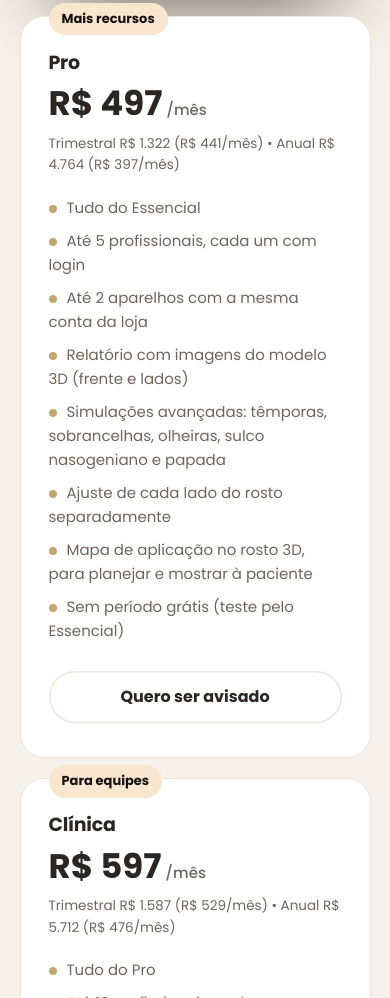
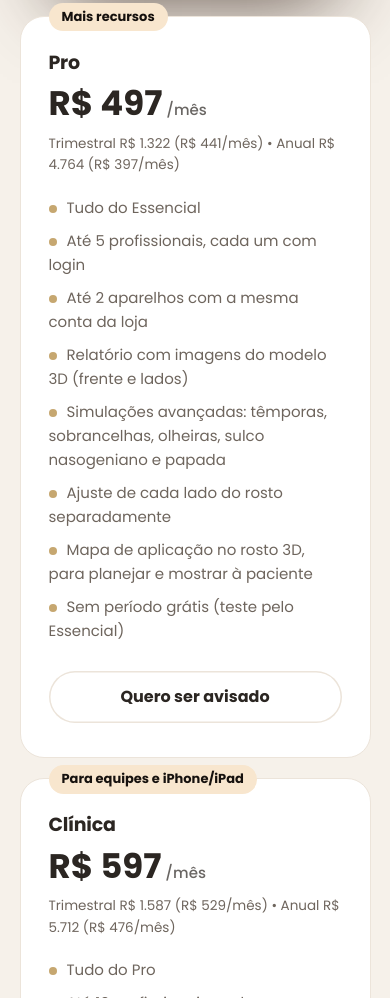
Before and after one commit to nicholassilvag/vellure-site, a plain HTML site: page index.html in a window 390 px wide. Shown: the part 10617-11615 px from the top of the page. Drawn offline with Linux system fonts and the light colour scheme.

Commit message:
Site: selo do Clínica 'Para equipes e iPhone/iPad'
Co-Authored-By: Claude Opus 5.5 <noreply@anthropic.com>
Claude-Session: https://claude.ai/code/session_014Lm6mGyUMTVBPFbaDGtvzm

```diff
--- a/index.html
+++ b/index.html
@@ -20,7 +20,7 @@
 <link rel="apple-touch-icon" href="assets/icone.png">
 <meta name="theme-color" content="#16110E">
 <link rel="icon" href="assets/favicon.png">
-<link rel="stylesheet" href="style.css?v=4">
+<link rel="stylesheet" href="style.css?v=5">
 <script>document.documentElement.classList.add('js')</script>
 <script type="application/ld+json">{"@context": "https://schema.org", "@type": "Organization", "name": "Vellure", "url": "https://vellure3d.com.br/", "logo": "https://vellure3d.com.br/assets/icone.png", "email": "contato@vellure3d.com.br", "areaServed": "BR"}</script>
 <script type="application/ld+json">{"@context": "https://schema.org", "@type": "SoftwareApplication", "name": "Vellure", "applicationCategory": "MedicalApplication", "operatingSystem": "Android", "inLanguage": ["pt-BR", "en"], "url": "https://vellure3d.com.br/", "image": "https://vellure3d.com.br/assets/compartilhar.jpg", "description": "App para clínicas de estética: escaneamento facial 3D, simulação de procedimentos, avaliação corporal e relatórios em PDF no tablet ou celular.", "offers": {"@type": "Offer", "price": "297.00", "priceCurrency": "BRL", "description": "Plano Essencial mensal (previsto), com 7 dias grátis"}}</script>
@@ -206,7 +206,7 @@
         <a class="btn claro" href="#contato">Quero ser avisado</a>
       </div>
       <div class="plano">
-        <span class="badge" style="background:var(--creme)">Para equipes</span>
+        <span class="badge" style="background:var(--creme)">Para equipes e iPhone/iPad</span>
         <h3>Clínica</h3>
         <div class="preco">R$ 597<small> /mês</small></div>
         <p class="nota">Trimestral R$ 1.587 (R$ 529/mês) • Anual R$ 5.712 (R$ 476/mês)</p>
--- a/style.css
+++ b/style.css
@@ -148,7 +148,7 @@ input[type=range]{width:100%;accent-color:var(--rose);height:32px;margin:0}
 .plano{background:#fff;border:1px solid var(--linha);border-radius:var(--raio);padding:34px 28px;display:grid;gap:10px;align-content:start;position:relative}
 .plano.dest{background:linear-gradient(165deg,var(--noite2),var(--noite));color:#F1E8DE;border:0;box-shadow:0 40px 80px -40px rgba(40,20,10,.8);transform:scale(1.03)}
 .plano.dest .nota,.plano.dest li{color:#C8BAAD}
-.plano .badge{position:absolute;top:-14px;left:28px;background:var(--ouro);color:var(--noite);font-size:13px;font-weight:700;padding:6px 13px;border-radius:999px}
+.plano .badge{position:absolute;top:-14px;left:28px;max-width:calc(100% - 56px);line-height:1.3;background:var(--ouro);color:var(--noite);font-size:13px;font-weight:700;padding:6px 13px;border-radius:999px}
 .preco{font-size:clamp(34px,3.4vw,44px);font-weight:700;white-space:nowrap;line-height:1.1}
 .preco small{font-size:15px;font-weight:500;opacity:.7}
 .plano ul{margin:10px 0 18px;padding:0;list-style:none;display:grid;gap:9px;color:var(--suave);font-size:15px}
```
Also changed, not shown: privacidade.html (+1 -1 lines), termos.html (+1 -1 lines).
